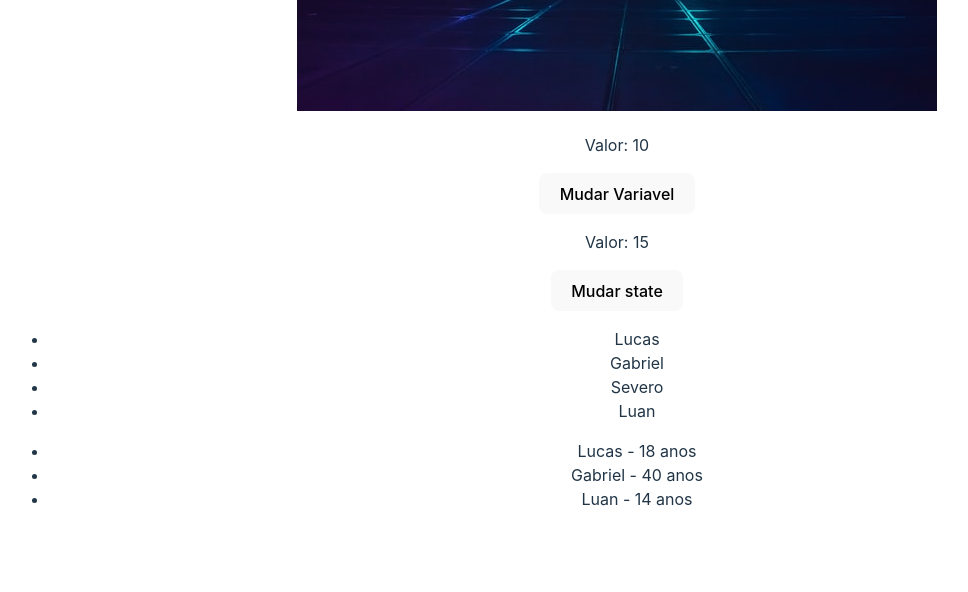
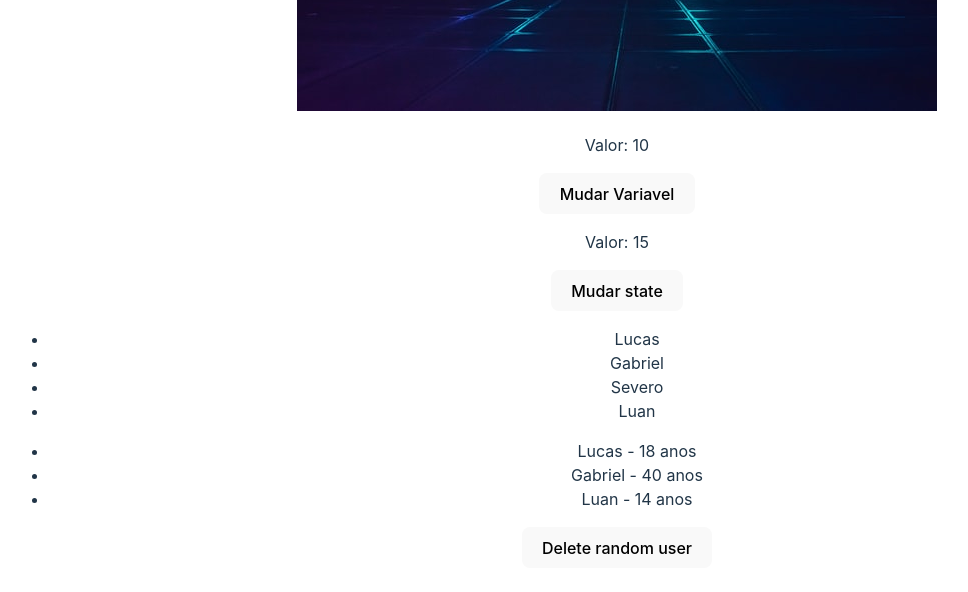
Before and after one commit to Lucassevero06/front-end-udemy, a React (Vite) app in the folder REACT/3_AVANÇANDO_REACT/avancando_com_react/: page / in a window 1280 px wide. Shown: the part 906-1498 px from the top of the page, without its empty margins (23-991 px from the left). Built offline with nearby package versions, Linux system fonts and the light colour scheme.

Commit message:
entendendo previous state

```diff
--- a/REACT/3_AVANÇANDO_REACT/avancando_com_react/src/components/ListRender.jsx
+++ b/REACT/3_AVANÇANDO_REACT/avancando_com_react/src/components/ListRender.jsx
@@ -9,6 +9,15 @@ const ListRender = () => {
         {id: 3, name: "Luan", age: 14},
     ])
 
+    const deleteRandom = () => {
+
+        const randomNumber = Math.floor(Math.random() * 4)
+
+        setUsers((prevUsers) =>
+            prevUsers.filter((user) => randomNumber !== user.id)
+        )
+    }
+
     return (
         <div>
             {/* 4 - Render sem key não é a mais recomendada, porém FUNCIONA */}
@@ -17,12 +26,15 @@ const ListRender = () => {
                     <li key={i}>{item}</li>
                 ))}
             </ul>
-            {/* 5 - Render com key é a RECOMENDADA PELA DOCUMENTAÇÃO OFICIAL */}
+            {/* 5 - Ren            <button onClick={deleteRandom}>Delete random user</button>
+der com key é a RECOMENDADA PELA DOCUMENTAÇÃO OFICIAL */}
             <ul>
                 {users.map((user) => (
                     <li key={user.id}>{user.name} - {user.age} anos</li>
                 ))}
             </ul>
+            {/* 6 - previous state */}
+            <button onClick={deleteRandom}>Delete random user</button>
         </div>
     )
 }
```
